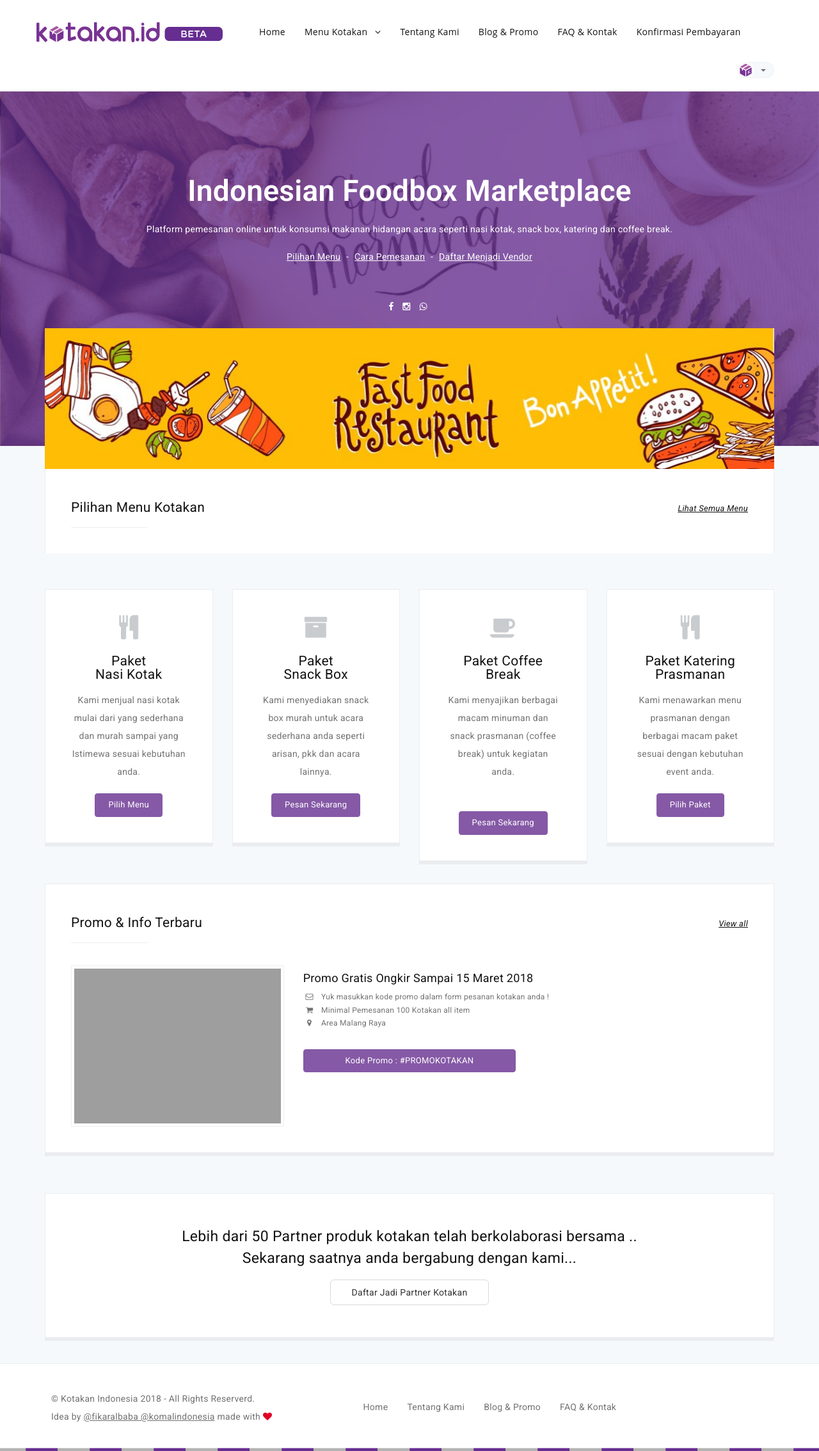
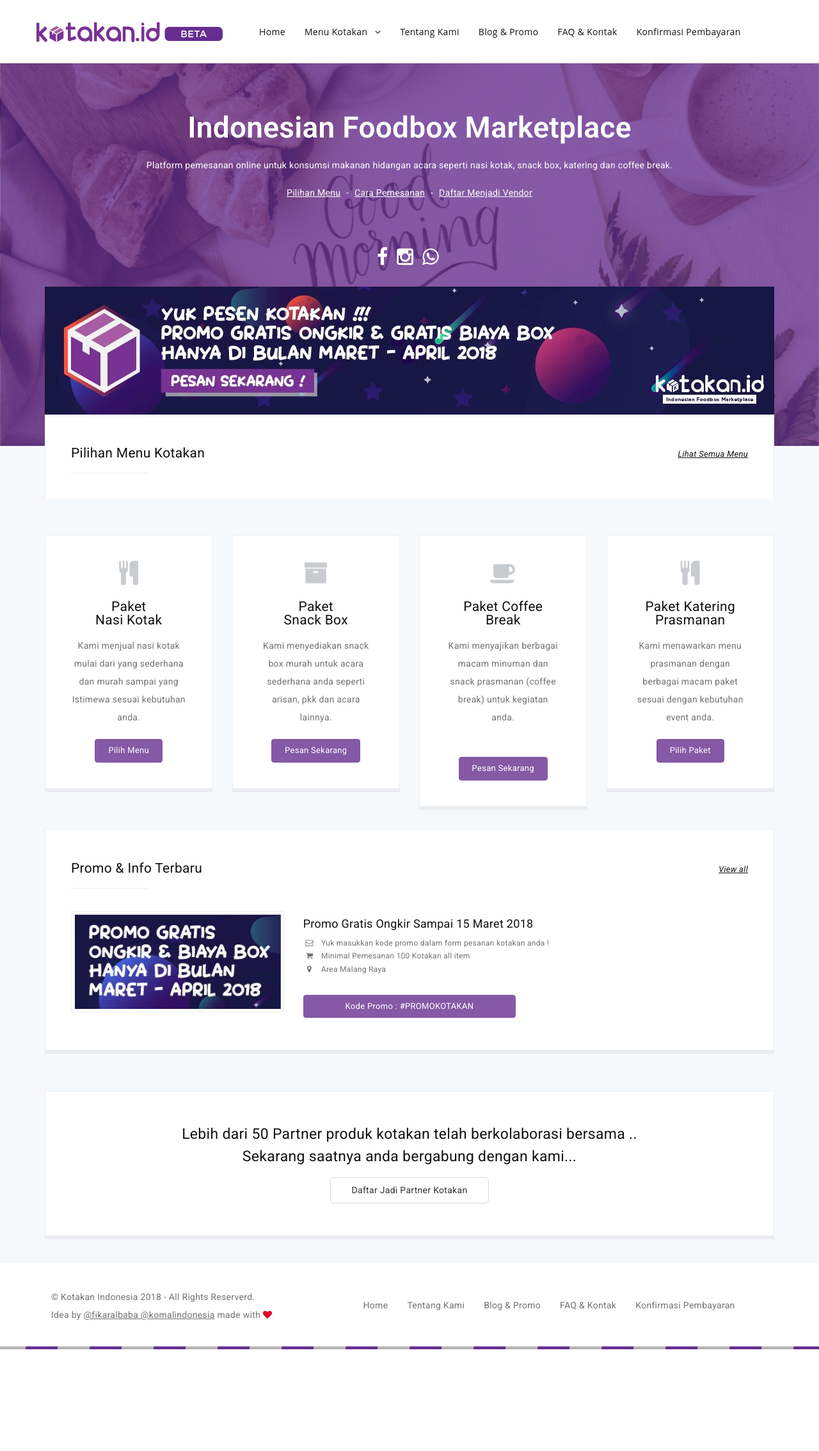
Before and after one commit to albabafikar/kotakan-beta, a CodeIgniter app: page /database/ in a window 1280 px wide. Shown: the whole page at 64% size. After the commit the page ends 2109 px from the top, so only its background shows below. Run offline with CodeIgniter, Linux system fonts and the light colour scheme; data that the repository does not hold is empty; some libraries are stand-ins or nearby versions; grey boxes are pictures that could not be loaded.

Commit message:
update frontend

```diff
--- a/application/config/database.php
+++ b/application/config/database.php
@@ -75,14 +75,11 @@
 
 $db['default'] = array(
 	'dsn'	=> '',
-	'hostname' => 'localhost',
+	'hostname' => '127.0.0.1:8889',
 	'username' => 'root',
-	'password' => 'reksarw',
-	'database' => 'kotakan',
-	// 'hostname' => '127.0.0.1:8889',
-	// 'username' => 'root',
-	// 'password' => 'root',
-	// 'database' => 'kotakan-beta',
+	'password' => 'root',
+	'database' => 'kotakan-beta',
+
 	'dbdriver' => 'mysqli',
 	'dbprefix' => '',
 	'pconnect' => FALSE,
--- a/application/views/homepage.php
+++ b/application/views/homepage.php
@@ -15,9 +15,9 @@
             <div class="row">
                 <div class="col-sm-12 col-xs-12 cen-xs text-center">
                     <ul class="list-inline social">
-                        <li><a href="<?= @$this->facebook ?>" target="_blank"><i class="fa fa-facebook"></i></a></li>
-                        <li><a href="<?= @$this->instagram ?>" target="_blank"><i class="fa fa-instagram"></i></a></li>
-                        <li><a href="<?= @$this->whatsapp ?>" target="_blank"><i class="fa fa-whatsapp"></i></a></li>
+                        <li><h2 href="<?= @$this->facebook ?>" target="_blank"><i class="fa fa-facebook"></i></h2></li>
+                        <li><h2 href="<?= @$this->instagram ?>" target="_blank"><i class="fa fa-instagram"></i></h2></li>
+                        <li><h2 href="<?= @$this->whatsapp ?>" target="_blank"><i class="fa fa-whatsapp"></i></h2></li>
                     </ul>
                 </div>
             </div><!-- end row -->
@@ -26,9 +26,9 @@
         <div class="item-media text-center">
             <div id="slider" class="flexslider clearfix">
                 <ul class="slides">
-                    <li><img src="<?= base_url() ?>resources/images/promo1.jpg" alt="" class="img-responsive"></li>
-                    <li><img src="<?= base_url() ?>resources/images/promo2.jpg" alt="" class="img-responsive"></li>
-                    <li><img src="<?= base_url() ?>resources/images/promo3.jpg" alt="" class="img-responsive"></li>
+                    <li><img src="<?= base_url() ?>resources/images/konten01.jpg" alt="" class="img-responsive"></li>
+                    <li><img src="<?= base_url() ?>resources/images/konten02.jpg" alt="" class="img-responsive"></li>
+                    <li><img src="<?= base_url() ?>resources/images/konten03.jpg" alt="" class="img-responsive"></li>
                 </ul>
             </div>
         </div><!-- end item-media -->
@@ -162,7 +162,7 @@
                         <div class="panel-body">
                             <div class="form-group row">
                                 <div class="col-sm-4 col-xs-12">
-                                    <img alt="" class="img-responsive img-thumbnail" src="<?= base_url() ?>resources/upload//store_09.jpg">
+                                    <img alt="" class="img-responsive img-thumbnail" src="<?= base_url() ?>resources/images/promo.jpg">
                                 </div>
                                 <div class="col-sm-8 col-xs-12">
                                     <h4><a href="public-profile.html">Promo Gratis Ongkir Sampai 15 Maret 2018</a></h4>
@@ -195,14 +195,7 @@
             </div><!-- end r0w -->
         </div><!-- end stores -->
 
-        <div class="item-media text-center">
-            <div id="slider" class="flexslider clearfix">
-                <ul class="slides">
-                    <li><img src="<?= base_url() ?>resources/upload//about_01.jpg" alt="" class="img-responsive"></li>
-                    <li><img src="<?= base_url() ?>resources/upload//about_02.jpg" alt="" class="img-responsive"></li>
-                </ul>
-            </div>
-        </div><!-- end item-media -->
+
     </br>
 
 
--- a/application/views/templates/frontFooter.php
+++ b/application/views/templates/frontFooter.php
@@ -17,6 +17,7 @@
                             <li><a href="<?= base_url() ?>about" title="">Tentang Kami</a></li>
                             <li><a href="#" title="">Blog &amp; Promo</a></li>
                             <li><a href="<?= base_url() ?>contact" title="">FAQ &amp; Kontak</a></li>
+                            <li><a href="<?= base_url() ?>confirmation" title="">Konfirmasi Pembayaran</a></li>
                         </ul>
                         </ul>
                     </div>
--- a/application/views/templates/frontHeader.php
+++ b/application/views/templates/frontHeader.php
@@ -110,24 +110,7 @@
                                             <li><a href="<?= base_url() ?>contact" title="">FAQ &amp; Kontak</a></li>
                                             <li><a href="<?= base_url() ?>confirmation" title="">Konfirmasi Pembayaran</a></li>
                                         </ul>
-                                        <ul class="nav navbar-nav navbar-right">
-                                            <li class="dropdown membermenu hovermenu">
-                                                <a href="#" class="dropdown-toggle" data-toggle="dropdown" role="button" aria-haspopup="true" aria-expanded="false"><img src="<?= base_url() ?>resources/upload//member.jpg" alt="" class="img-circle"> <span class="caret"></span></a>
-                                                <!--ul class="dropdown-menu">
-                                                    <li class="dropdown-header">Profile</li>
-                                                    <li><a href="edit-account.html">Edit Account</a></li>
-                                                    <li><a href="#">Logout</a></li>
-                                                    <li><hr></li>
-                                                    <li class="dropdown-header">Dashboard</li>
-                                                    <li><a href="public-profile.html">Public profile</a></li>
-                                                    <li><a href="sales.html">My Sales</a></li>
-                                                    <li><a href="messages.html">Messages</a></li>
-                                                    <li><a href="<?= base_url() ?>resources/upload/-item.html"><?= base_url() ?>resources/upload/ Item</a></li>
-                                                    <li><a href="downloads.html">Downloads</a></li>
-                                                </ul-->
-                                            </li>
 
-                                        </ul>
                                     </div><!-- end navbar-cell -->
                                 </div><!-- /.navbar-collapse -->
                             </div><!-- end navbar cell -->
--- a/resources/css/flexslider.css
+++ b/resources/css/flexslider.css
@@ -23,7 +23,7 @@
 *********************************/
 .flexslider {margin: 0; padding: 0;}
 .flexslider .slides > li {display: none; -webkit-backface-visibility: hidden;} /* Hide the slides before the JS is loaded. Avoids image jumping */
-.flexslider .slides img {width: 100%; height: 220px; display: block;}
+.flexslider .slides img {width: 100%; display: block;}
 .flex-pauseplay span {text-transform: capitalize;}
 
 /* Clearfix for the .slides element */
@@ -91,8 +91,7 @@
 top: 50%; z-index: 10; overflow: hidden; opacity: 0; cursor: pointer; color:#ffffff; text-indent:hanging;text-shadow: 1px 1px 0 rgba(255,255,255,0.3); -webkit-transition: all .3s ease; -moz-transition: all .3s ease; transition: all .3s ease; }
 .flex-direction-nav .flex-prev { left: -50px; }
 .flex-direction-nav .flex-next { right: -50px; text-align: right; }
-.flexslider:hover .flex-prev { opacity: 1; left: 11px; }
-.flexslider:hover .flex-next { opacity: 1; right: 11px; }
+
 .flexslider:hover .flex-next:focus,
 .flexslider:hover .flex-prev:focus,
 .flexslider:hover .flex-next:hover,
--- a/resources/css/style.css
+++ b/resources/css/style.css
@@ -786,7 +786,7 @@
 }
 
 .single-wrap .page-title {
-    padding: 80px 0 10px;
+    padding: 25px 0 10px;
 }
 
 .single-wrap .page-title h3 {
@@ -1194,7 +1194,7 @@
     border-radius: 0;
     list-style: outside none none;
     margin-bottom: 0;
-    padding: 0 15px 0 0;
+    padding: 10px 30px 10px 20px;
 }
 
 .breadcrumb li a,
@@ -2444,7 +2444,7 @@
     .public-profile-title p {
         font-size: 13px;
         line-height: 1.6;
-        padding: 10px 0 5px;
+        padding: 10px 10px 10px 5px;
     }
     .single-wrap .page-title h3 {
         font-size: 24px;
@@ -2525,6 +2525,10 @@
     }
     .yamm-content {
         padding: 0 !important;
+    }
+
+    .navbar-brand {
+        max-width: 80%;
     }
 }
 
```
Also changed, not shown: application/views/frontpage/about.php (+6 -6 lines), application/views/frontpage/contact.php (+8 -13 lines), resources/images/konten01.jpg (added), resources/images/konten02.jpg (added), resources/images/konten03.jpg (added), resources/images/promo.jpg (added), resources/images/promo1.jpg (deleted), resources/images/promo2.jpg (deleted), resources/images/promo3.jpg (deleted).
